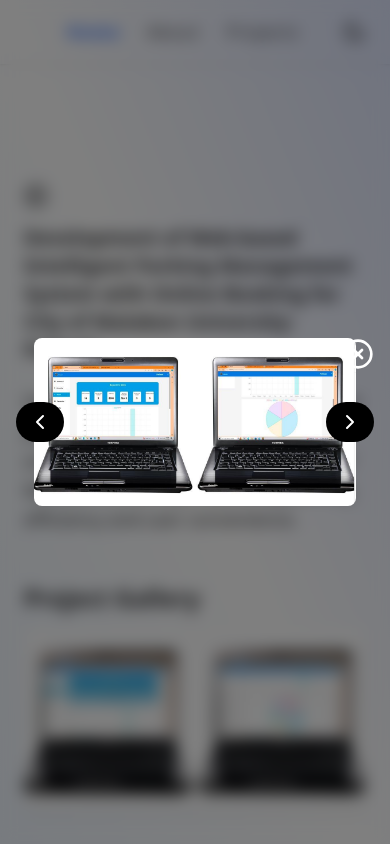
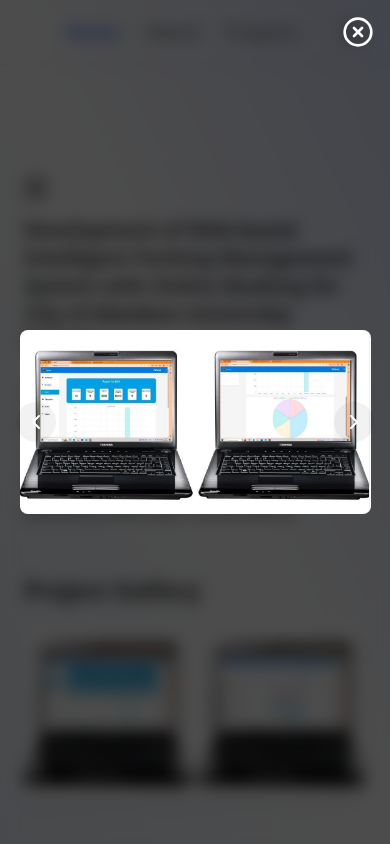
Before and after one commit to yong-fbug/YongPortfolio, a React (Vite) app: page /projects/1 in a window 390 px wide. Both pictures are taken after a click on the picture 195 px from the left and 719 px from the top of the page. Built offline with nearby package versions, Linux system fonts and the light colour scheme.

Commit message:
UI update and responsiveness

```diff
--- a/src/Pages/HomeSection.tsx
+++ b/src/Pages/HomeSection.tsx
@@ -7,7 +7,7 @@ export const HomeSection = () => {
   return (
     <motion.section
       id="home"
-      className={`snap-center relative min-h-screen flex flex-col md:flex-row items-center justify-center
+      className={`snap-center relative mx-auto min-h-screen flex flex-col md:flex-row items-center justify-center
          gap-6 md:gap-12 px-4 sm:px-6  md:px-16 pb-36 sm:pt-16
         overflow-x-hidden `}
       initial={{ opacity: 0 }}
--- a/src/Pages/ProjectsSection.tsx
+++ b/src/Pages/ProjectsSection.tsx
@@ -8,7 +8,8 @@ export const ProjectsSection = () => {
   return (
     <motion.section
       id="projects"
-      className={`snap-start relative h-screen flex flex-col px-6 pt-25 `}
+      className={`snap-start relative h-screen flex flex-col px-6 pt-25 sm:px-6 md:px-12 lg:px-20
+        items-center`}
       initial={{ opacity: 0 }}
       whileInView={{ opacity: 1 }}
       viewport={{ once: false, amount: 0.3 }}
--- a/src/features/projects/data/project.ts
+++ b/src/features/projects/data/project.ts
@@ -120,7 +120,7 @@ export const projects: Project[] = [
     ],
     content:
       "A web application that helps businesses monitor their beverage inventory by tracking quantities, categories, and stock changes. Features include adding new items, updating stock, and generating alerts for low inventory.",
-    stack: undefined,
+    stack: ["React"],
     type: "Personal Project",
   },
 
@@ -131,7 +131,7 @@ export const projects: Project[] = [
       "An Inventory Management system with automatication process and with role-based support",
     imgSrc: undefined,
     images: undefined,
-    content: "",
+    content: "Still working with UI and other function.",
     stack: [
       // <SiReact />,
       // <SiExpress />,
--- a/src/features/projects/pages/ProjectDetails.tsx
+++ b/src/features/projects/pages/ProjectDetails.tsx
@@ -44,10 +44,14 @@ export default function ProjectDetail() {
       navigate("/");
     }
   };
+
   return (
-    <div className=" mx-auto px-6 py-30 ">
-      <div className="flex flex-col sm:flex-row items-start sm:items-center gap-4 sm:gap-4 mb-6">
-        <ArrowLeftCircle onClick={handleBack} className="cursor-arrow" />
+    <div className="mx-auto px-6 py-28">
+      <div className="flex flex-col sm:flex-row items-start sm:items-center gap-4 mb-6">
+        <ArrowLeftCircle
+          onClick={handleBack}
+          className="cursor-pointer hover:text-zinc-500"
+        />
         <h1 className="text-xl font-bold">{project.title}</h1>
       </div>
       <p className="text-lg leading-relaxed mb-12">{project.content}</p>
@@ -63,52 +67,53 @@ export default function ProjectDetail() {
                 src={src}
                 alt={`Gallery image ${index + 1}`}
                 onClick={() => setcurrentIndex(index)}
-                className="w-full h-auto object-cover rounded-lg shadow-md hover:scale-105 transition-transform"
+                className="w-full h-auto object-cover rounded-lg shadow-md hover:scale-105 transition-transform cursor-pointer"
               />
             ))}
           </div>
         </>
       )}
 
+      {/* Modal */}
       {currentIndex !== null && (
         <div
-          className="fixed inset-0 bg-black/50  backdrop-blur-sm z-50
-          flex items-center justify-center"
+          className="fixed inset-0 bg-black/70 backdrop-blur-sm z-50 flex items-center justify-center"
           onClick={() => setcurrentIndex(null)}
         >
-          <div
-            className="relative flex items-center justify-center
-          max-w-full max-h-hull p-4"
-          >
+          <div className="relative flex items-center justify-center w-full h-full p-4">
             <img
               src={project.images?.[currentIndex] ?? ""}
               alt={`Image ${currentIndex + 1}`}
-              className="w-full max-w-[90%] max-h-[90%] md:max-w-[70%] md:max-h-[80%] rounded-lg"
-              onClick={(e) => e.stopPropagation()} // to prevent closing when clicking the image
+              className="max-w-[90vw] max-h-[80vh] object-contain rounded-lg"
+              onClick={(e) => e.stopPropagation()}
             />
+
+            {/* Close */}
             <XCircle
               onClick={() => setcurrentIndex(null)}
-              className="absolute top-4 right-4 text-white w-8 h-8 cursor-pointer"
+              className="absolute top-4 right-4 text-white w-8 h-8 cursor-pointer hover:text-red-400"
             />
 
+            {/* Prev */}
             <button
               onClick={(e) => {
                 e.stopPropagation();
                 goPrev();
               }}
-              className="absolute left-4 top-1/2 -translate-y-1/2 text-white text-3xl font-bold px-3 py-2
-              bg-black bg-opacity-50 rounded-full hover:bg-opacity-70"
+              className="absolute left-4 top-1/2 -translate-y-1/2 text-white text-3xl p-2
+                bg-black/5 rounded-full hover:bg-black/20"
             >
               <ChevronLeft />
             </button>
 
+            {/* Next */}
             <button
               onClick={(e) => {
                 e.stopPropagation();
                 goNext();
               }}
-              className="absolute right-4 top-1/2 -translate-y-1/2 text-white text-3xl font-bold px-3 py-2
-              bg-black bg-opacity-50 rounded-full hover:bg-opacity-70"
+              className="absolute right-4 top-1/2 -translate-y-1/2 text-white text-3xl p-2
+                bg-black/5 rounded-full hover:bg-black/20"
             >
               <ChevronRight />
             </button>
--- a/src/utils/Background.ts
+++ b/src/utils/Background.ts
@@ -1,2 +1,2 @@
 export const Background =
-  "fixed bg-gradient-to-tr from-blue-50 via-white to-indigo-100 dark:from-gray-950 dark:via-gray-900 dark:to-gray-950 transition-colors duration-700 ease-in-out";
+  "fixed inset-0 bg-gradient-to-tr from-blue-50 via-white to-indigo-100 dark:from-gray-950 dark:via-gray-900 dark:to-gray-950 transition-colors duration-700 ease-in-out";
--- a/vite.config.ts
+++ b/vite.config.ts
@@ -1,13 +1,14 @@
-import { defineConfig } from 'vite'
-import react from '@vitejs/plugin-react'
-import tailwindcss from '@tailwindcss/vite'
-
-
+import { defineConfig } from "vite";
+import react from "@vitejs/plugin-react";
+import tailwindcss from "@tailwindcss/vite";
 
 export default defineConfig({
   plugins: [tailwindcss(), react()],
   // base: ".",
-})
-
+  server: {
+    host: "0.0.0.0",
+    allowedHosts: true,
+  },
+});
 
 // "/YongPortfolio/",
```
Also changed, not shown: 1 other file (tests, documents, lock files or other folders).
